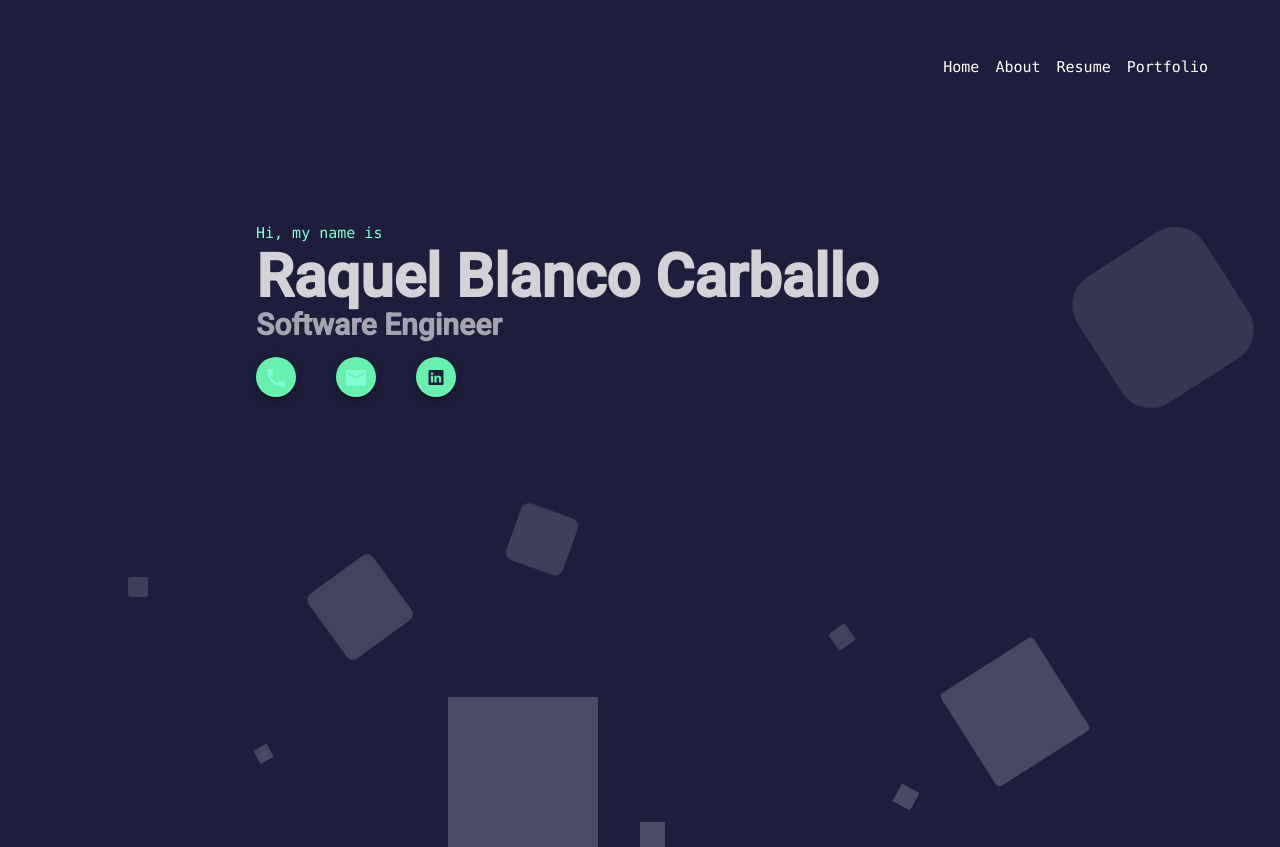
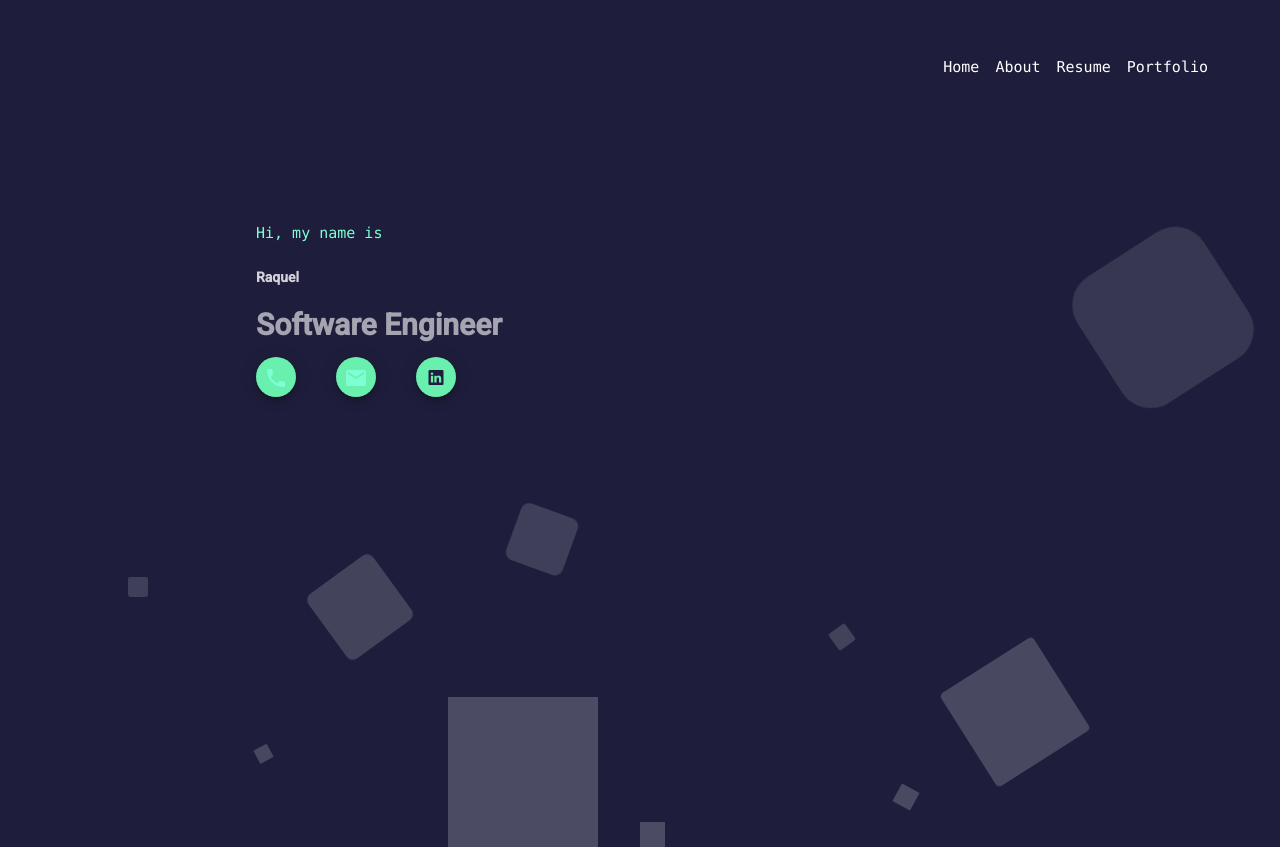
Before and after one commit to raquelbcarballo/raquelbcarballo.github.io, an Angular app: page / in a window 1280 px wide. Shown: the part 103-950 px from the top of the page. Built offline with nearby package versions, Linux system fonts and the light colour scheme.

Commit message:
delete lastnames

```diff
--- a/src/app/home/home.component.html
+++ b/src/app/home/home.component.html
@@ -1,6 +1,6 @@
 <div class="background">
   <h4>Hi, my name is</h4>
-  <h1>Raquel Blanco Carballo</h1>
+  <h1>Raquel</h1>
   <h2>Software Engineer</h2>
   <div class="flex-container">
     <div class="button-container">
--- a/src/styles.css
+++ b/src/styles.css
@@ -10,7 +10,7 @@ body { margin: 0; color:white; font-family: Roboto, "Helvetica Neue", sans-serif
 
 h1{
     font-weight: 600 !important;
-    font-size:60px !important;
+    font-size:100% !important;
     color:rgba(255, 255, 255, 0.8);
 }
 
```
Also changed, not shown: 6 other files (tests, documents, lock files or other folders).
